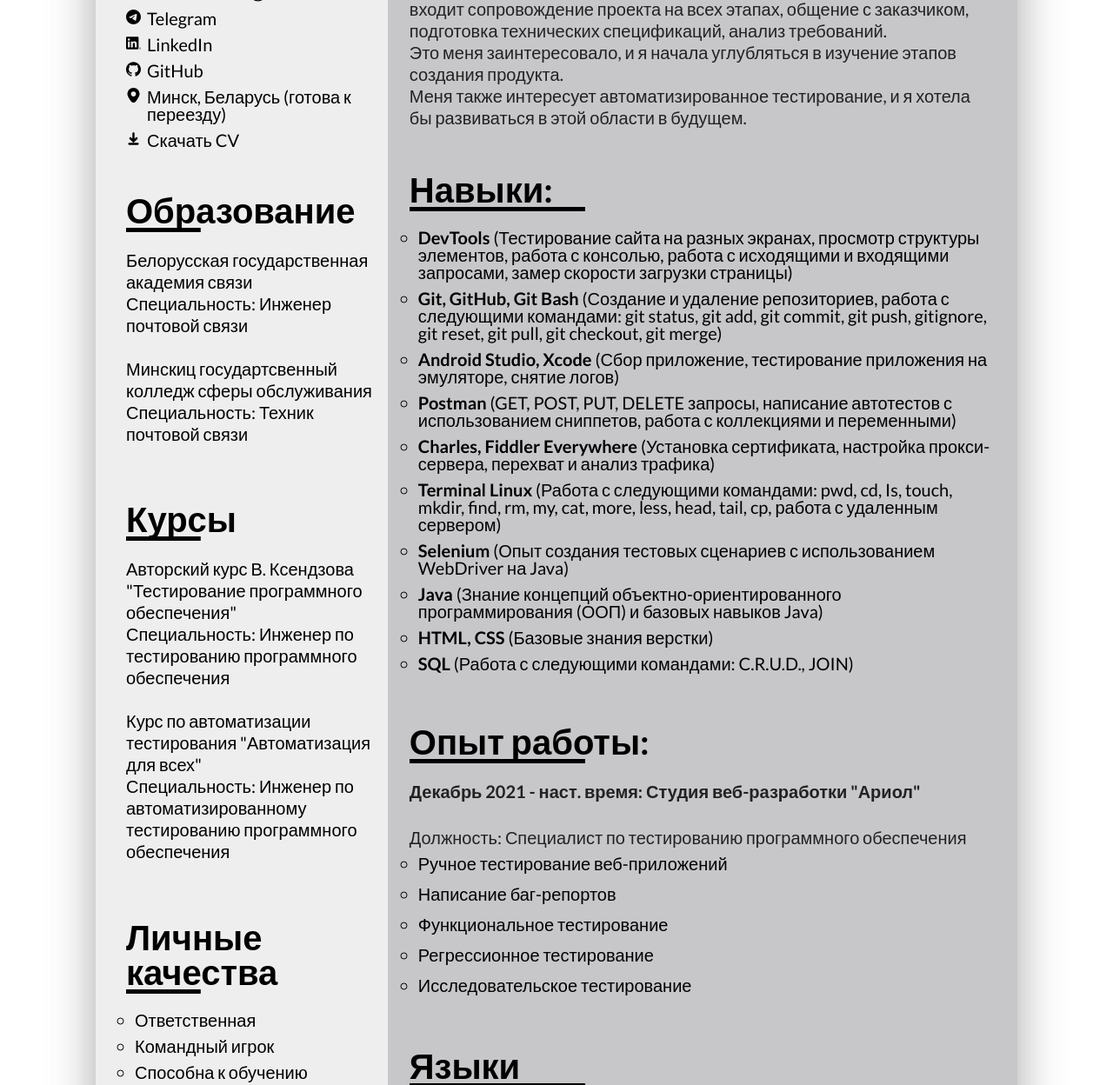
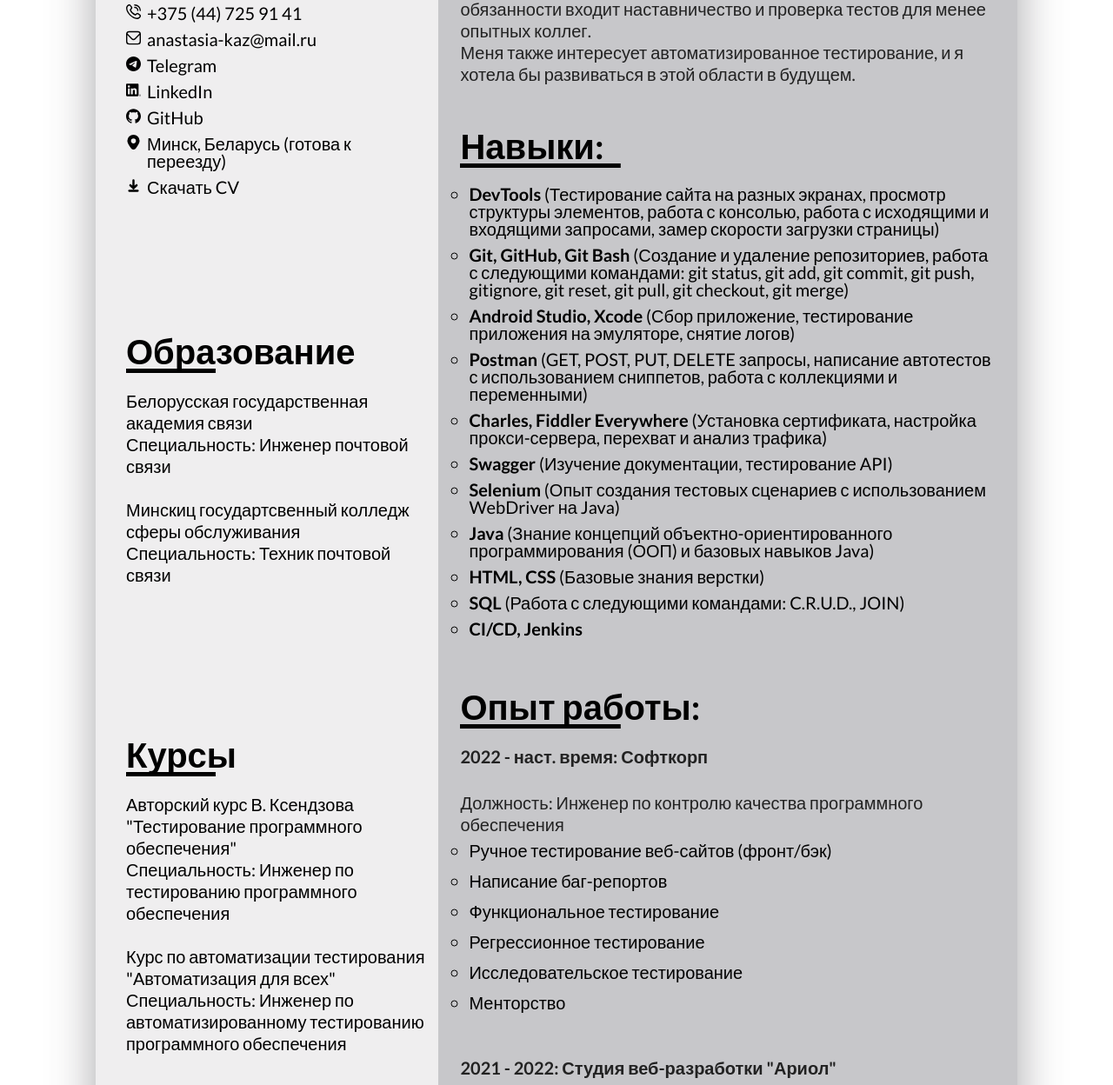
Before and after one commit to anastasia-kaz/ru_cv, a plain HTML site: page index.html in a window 1280 px wide. Shown: the part 625-1873 px from the top of the page at 87% size. Drawn offline with Linux system fonts and the light colour scheme.

Commit message:
edit information

```diff
--- a/index.html
+++ b/index.html
@@ -15,7 +15,7 @@
 </head>
 <body>
 
-<div  class="wrapper">
+<div class="wrapper">
     <header>
         <div class="overlay">
 
@@ -58,14 +58,14 @@
             </div>
         </div>
         <ul class="nav_list">
-            <li> <a href="#contact" class="nav_item"> Контакты </a> </li>
-            <li> <a href="#education" class="nav_item">Образование</a> </li>
-            <li> <a href="#courses" class="nav_item">Курсы</a> </li>
-            <li> <a href="#projects" class="nav_item">Личные качества</a> </li>
-            <li> <a href="#languages" class="nav_item">Языки</a> </li>
-            <li> <a href="#skills" class="nav_item">Навыки</a> </li>
-            <li> <a href="#summary" class="nav_item">О себе</a> </li>
-            <li> <a href="#work" class="nav_item">Опыт работы</a> </li>
+            <li><a href="#contact" class="nav_item"> Контакты </a></li>
+            <li><a href="#education" class="nav_item">Образование</a></li>
+            <li><a href="#courses" class="nav_item">Курсы</a></li>
+            <li><a href="#projects" class="nav_item">Личные качества</a></li>
+            <li><a href="#languages" class="nav_item">Языки</a></li>
+            <li><a href="#skills" class="nav_item">Навыки</a></li>
+            <li><a href="#summary" class="nav_item">О себе</a></li>
+            <li><a href="#work" class="nav_item">Опыт работы</a></li>
         </ul>
     </nav>
     <div class="content">
@@ -77,10 +77,12 @@
                     <li class="tel"><a href="tel:375447259141"> +375 (44) 725 91 41</a></li>
                     <li class="mail"><a href="mailto:anastasia-kaz@mail.ru">anastasia-kaz@mail.ru</a></li>
                     <li class="telega"><a href="tg://t.me/anastasia_kaz1">Telegram</a></li>
-                <li class="linked"><a href="https://www.linkedin.com/in/anastasia-kaz" target="_blank">LinkedIn</a></li>
+                    <li class="linked"><a href="https://www.linkedin.com/in/anastasia-kaz" target="_blank">LinkedIn</a>
+                    </li>
                     <li class="github"><a href="https://github.com/anastasia-kaz" target="_blank">GitHub</a></li>
                     <li class="location">Минск, Беларусь (готова к переезду)</li>
-                <li class="download"> <a href="assets/QA_CV_Kazachonok_A_A.doc" download="QA_CV_Kazachonok_A_A.doc" title="Download CV">Скачать CV</a></li>
+                    <li class="download"><a href="assets/QA Kazachenok A A.pdf" download="QA Kazachenok A A.pdf"
+                                            title="Download CV">Скачать CV</a></li>
                 </ul>
             </section>
 
@@ -127,38 +129,67 @@
             <section class="main_box">
                 <h2 class="aside_boxes_name" id="summary">О себе:</h2>
                 <p><span class="box_content">
-            На данный момент я работаю инженером по тестированию программного обеспечения, помимо тестирования, в мои обязанности входит сопровождение проекта на всех этапах, общение с заказчиком, подготовка технических спецификаций, анализ требований.            </span></p>
+            На данный момент я работаю инженером по тестированию программного обеспечения, помимо тестирования, в мои обязанности входит наставничество и проверка тестов для менее опытных коллег.            </span>
+                </p>
                 <p><span class="box_content">
-                Это меня заинтересовало, и я начала углубляться в изучение этапов создания продукта.
-            </span></p>
-
-            <p><span class="box_content">
-                Меня также интересует автоматизированное тестирование, и я хотела бы развиваться в этой области в будущем.            </span></p>
+                Меня также интересует автоматизированное тестирование, и я хотела бы развиваться в этой области в будущем.            </span>
+                </p>
             </section>
 
-        <section class="main_box skills"  id="skills">
+            <section class="main_box skills" id="skills">
                 <div>
                     <h2 class="aside_boxes_name">Навыки:</h2>
                     <ul class="skills_list">
-                <li><span class="skill_item">DevTools</span> (Тестирование сайта на разных экранах, просмотр структуры элементов, работа с консолью, работа с исходящими и входящими запросами, замер скорости загрузки страницы)</li>
-                <li><span class="skill_item">Git, GitHub, Git Bash</span> (Создание и удаление репозиториев, работа с следующими командами: git status, git add, git commit, git push, gitignore, git reset, git pull, git checkout, git merge)</li>
-                <li><span class="skill_item">Android Studio, Xcode</span> (Сбор приложение, тестирование приложения на эмуляторе, снятие логов)</li>
-                <li><span class="skill_item">Postman</span> (GET, POST, PUT, DELETE запросы, написание автотестов с использованием сниппетов, работа с коллекциями и переменными)</li>
-                <li><span class="skill_item">Charles, Fiddler Everywhere</span> (Установка сертификата, настройка прокси-сервера, перехват и анализ трафика)</li>
-                <li><span class="skill_item">Terminal Linux </span>(Работа с следующими командами: pwd, cd, Is, touch, mkdir, find, rm, my, cat, more, less, head, tail, cp, работа с удаленным сервером)</li>
-                <li><span class="skill_item">Selenium </span>(Опыт создания тестовых сценариев с использованием WebDriver на  Java)</li>
-                <li><span class="skill_item">Java</span> (Знание концепций объектно-ориентированного программирования (ООП) и базовых навыков Java)</li>
+                        <li><span class="skill_item">DevTools</span> (Тестирование сайта на разных экранах, просмотр
+                            структуры элементов, работа с консолью, работа с исходящими и входящими запросами, замер
+                            скорости загрузки страницы)
+                        </li>
+                        <li><span class="skill_item">Git, GitHub, Git Bash</span> (Создание и удаление репозиториев,
+                            работа с следующими командами: git status, git add, git commit, git push, gitignore, git
+                            reset, git pull, git checkout, git merge)
+                        </li>
+                        <li><span class="skill_item">Android Studio, Xcode</span> (Сбор приложение, тестирование
+                            приложения на эмуляторе, снятие логов)
+                        </li>
+                        <li><span class="skill_item">Postman</span> (GET, POST, PUT, DELETE запросы, написание
+                            автотестов с использованием сниппетов, работа с коллекциями и переменными)
+                        </li>
+                        <li><span class="skill_item">Charles, Fiddler Everywhere</span> (Установка сертификата,
+                            настройка прокси-сервера, перехват и анализ трафика)
+                        </li>
+                        <li><span class="skill_item">Swagger</span> (Изучение документации, тестирование API)</li>
+                        <li><span class="skill_item">Selenium </span>(Опыт создания тестовых сценариев с использованием
+                            WebDriver на Java)
+                        </li>
+                        <li><span class="skill_item">Java</span> (Знание концепций объектно-ориентированного
+                            программирования (ООП) и базовых навыков Java)
+                        </li>
                         <li><span class="skill_item">HTML, CSS</span> (Базовые знания верстки)</li>
                         <li><span class="skill_item">SQL</span> (Работа с следующими командами: C.R.U.D., JOIN)</li>
+                        <li><span class="skill_item">CI/CD, Jenkins</span></li>
                     </ul>
                 </div>
             </section>
 
             <section class="main_box">
-        <h2 class="aside_boxes_name"  id="work">Опыт работы:</h2>
-       <div class="box_content" > <h3 class="work">Декабрь 2021 - наст. время: Студия веб-разработки "Ариол"</h3> <br>
+                <h2 class="aside_boxes_name" id="work">Опыт работы:</h2>
+
+                <div class="box_content"><h3 class="work">2022 - наст. время: Софткорп</h3> <br>
+                    Должность: Инженер по контролю качества программного обеспечения
+                    <ul>
+                        <li class="work_item">Ручное тестирование веб-сайтов (фронт/бэк)</li>
+                        <li class="work_item">Написание баг-репортов</li>
+                        <li class="work_item">Функциональное тестирование</li>
+                        <li class="work_item">Регрессионное тестирование</li>
+                        <li class="work_item">Исследовательское тестирование</li>
+                        <li class="work_item">Менторство</li>
+                    </ul>
+                </div>
+                </br>
+                </br>
+                <div class="box_content"><h3 class="work">2021 - 2022: Студия веб-разработки "Ариол"</h3> <br>
                     Должность: Специалист по тестированию программного обеспечения
-           <ul >
+                    <ul>
                         <li class="work_item">Ручное тестирование веб-приложений</li>
                         <li class="work_item">Написание баг-репортов</li>
                         <li class="work_item">Функциональное тестирование</li>
@@ -166,6 +197,8 @@
                         <li class="work_item">Исследовательское тестирование</li>
                     </ul>
                 </div>
+
+
             </section>
             <section class="main_box">
                 <h2 class="aside_boxes_name" id="languages">Языки</h2>
@@ -180,7 +213,7 @@
     <footer>
         <div class="overlay_footer">
             <a href="https://github.com/anastasia-kaz" class="footer_github"></a>
-        <div class="footer_year">2022</div>
+            <div class="footer_year">2023</div>
             <a href="https://rs.school/js/" class="footer_rs_school"></a>
         </div>
     </footer>
```
Also changed, not shown: 1 other file. Lines whose indentation alone changed are shown as unchanged.
